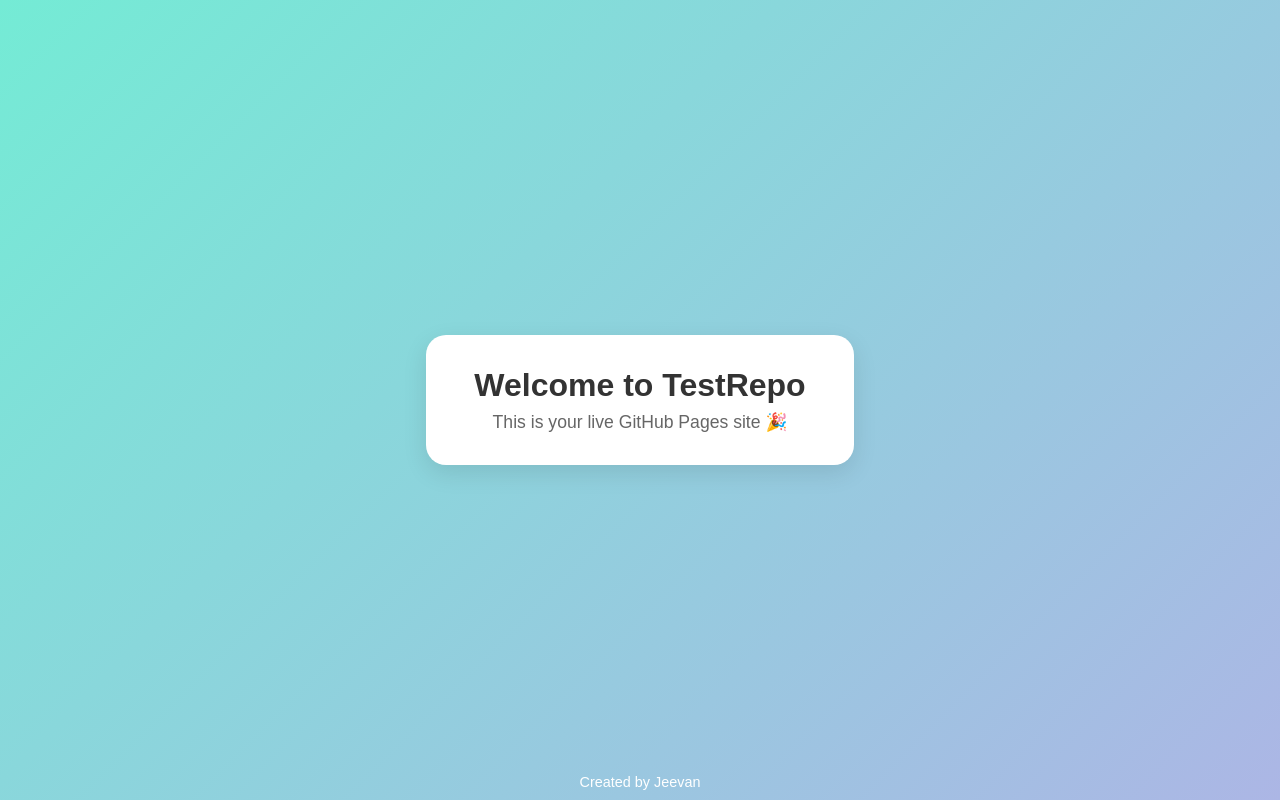
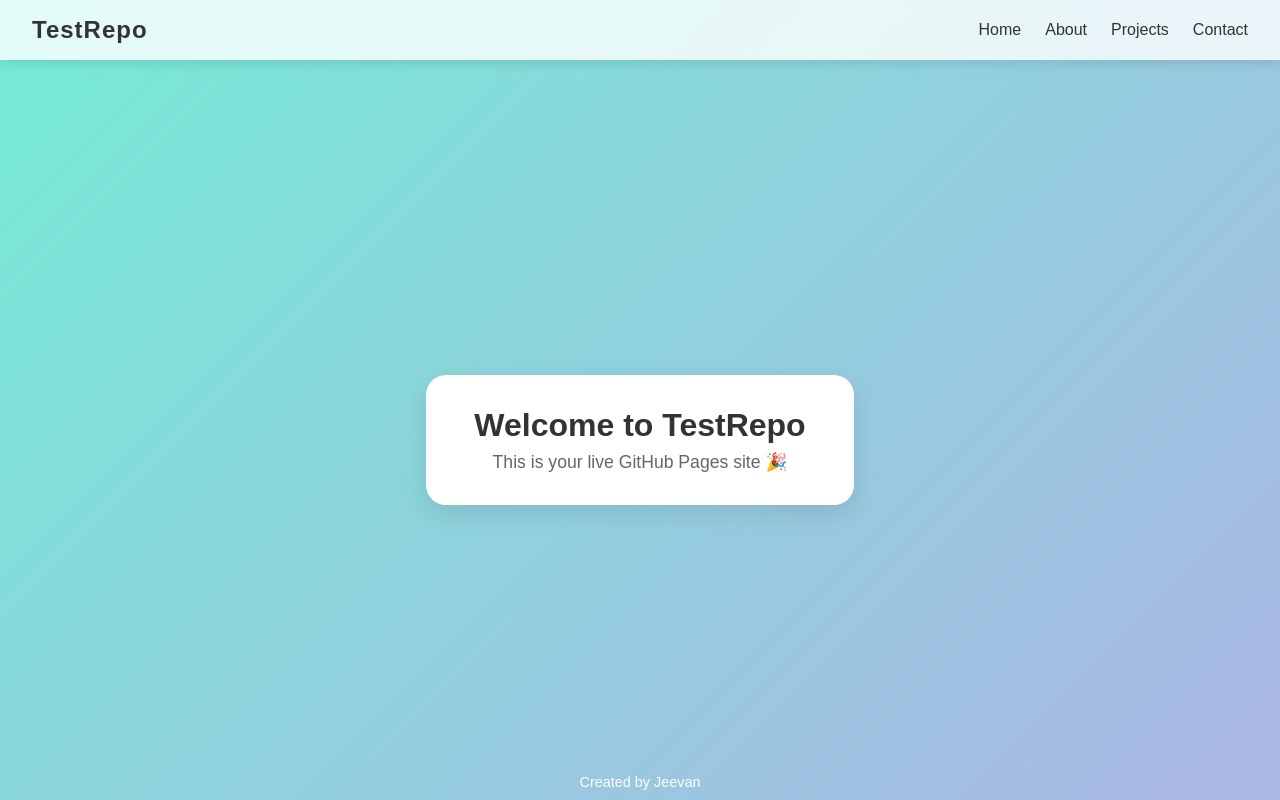
Before and after one commit to Jeevan953/Testrepo, a plain HTML site: page index.html in a window 1280 px wide. Drawn offline with Linux system fonts and the light colour scheme.

Commit message:
Add navigation bar to index.html

```diff
--- a/index.html
+++ b/index.html
@@ -5,7 +5,6 @@
   <meta name="viewport" content="width=device-width, initial-scale=1.0">
   <title>Welcome to TestRepo</title>
   <style>
-    /* Reset and body setup */
     * {
       margin: 0;
       padding: 0;
@@ -14,13 +13,54 @@
 
     body {
       height: 100vh;
-      display: flex;
-      align-items: center;
-      justify-content: center;
       font-family: "Poppins", sans-serif;
       background: linear-gradient(135deg, #74ebd5, #ACB6E5);
+      display: flex;
+      flex-direction: column;
+      justify-content: center;
+      align-items: center;
     }
 
+    /* Navigation Bar */
+    nav {
+      position: fixed;
+      top: 0;
+      left: 0;
+      width: 100%;
+      background: rgba(255, 255, 255, 0.8);
+      backdrop-filter: blur(10px);
+      display: flex;
+      justify-content: space-between;
+      align-items: center;
+      padding: 1rem 2rem;
+      box-shadow: 0 4px 10px rgba(0, 0, 0, 0.1);
+    }
+
+    nav .logo {
+      font-size: 1.5rem;
+      font-weight: bold;
+      color: #333;
+      letter-spacing: 1px;
+    }
+
+    nav ul {
+      list-style: none;
+      display: flex;
+      gap: 1.5rem;
+    }
+
+    nav ul li a {
+      text-decoration: none;
+      color: #333;
+      font-weight: 500;
+      transition: color 0.3s ease;
+    }
+
+    nav ul li a:hover {
+      color: #0078ff;
+    }
+
+    /* Main Card */
     .card {
       background: white;
       padding: 2rem 3rem;
@@ -28,6 +68,7 @@
       box-shadow: 0 8px 25px rgba(0, 0, 0, 0.1);
       text-align: center;
       transition: transform 0.3s ease;
+      margin-top: 5rem;
     }
 
     .card:hover {
@@ -56,10 +97,21 @@
   </style>
 </head>
 <body>
+  <nav>
+    <div class="logo">TestRepo</div>
+    <ul>
+      <li><a href="#">Home</a></li>
+      <li><a href="#">About</a></li>
+      <li><a href="#">Projects</a></li>
+      <li><a href="#">Contact</a></li>
+    </ul>
+  </nav>
+
   <div class="card">
     <h1>Welcome to TestRepo</h1>
     <p>This is your live GitHub Pages site 🎉</p>
   </div>
+
   <footer>Created by Jeevan</footer>
 </body>
 </html>
```
